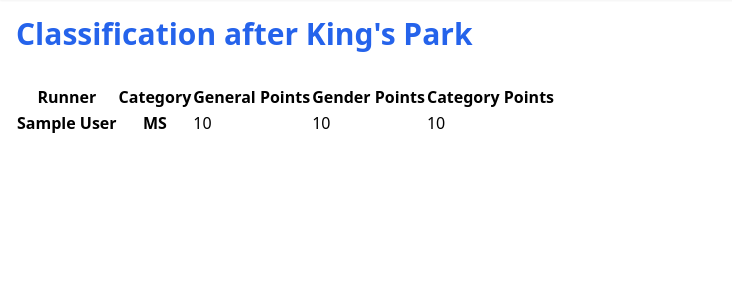
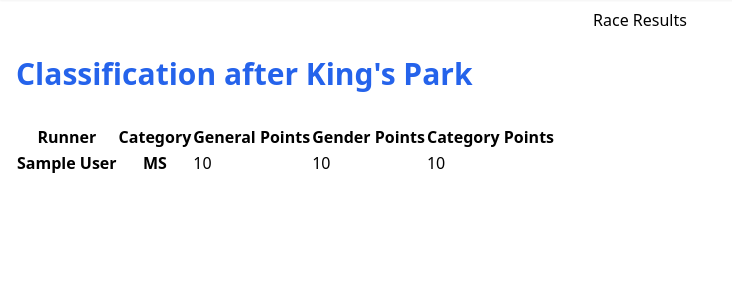
Before and after one commit to lukasz-pudlo/southbyfive-htmx, a Django app: a page that uses races/templates/classification_detail.html in a window 1280 px wide. Shown: the part 60-360 px from the top of the page, without its empty margins (0-732 px from the left). Run offline with Django 5.2, Linux system fonts and the light colour scheme; tables that the repository leaves empty hold one stand-in row (values such as "Sample post"); some libraries are stand-ins or nearby versions.

Commit message:
Add link to race results on classification result detail view

```diff
--- a/races/templates/classification_detail.html
+++ b/races/templates/classification_detail.html
@@ -2,6 +2,9 @@
 {% load datetime_filters %}
 
 {% block content %}
+<div class="flex w-full">
+  <div class="card bg-base-300 rounded-box grid h-10 grow place-items-center"><a href="{% url 'race-detail' classification.slug %}">Race Results</a></div>
+</div>
 <div class="container mx-auto p-4">
     <h1 class="text-3xl font-bold text-blue-600">{{ classification }}</h1>
 </div>
```
